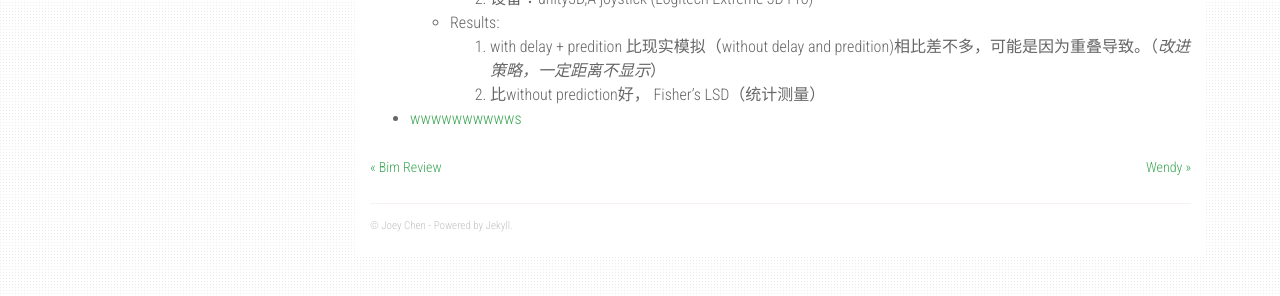
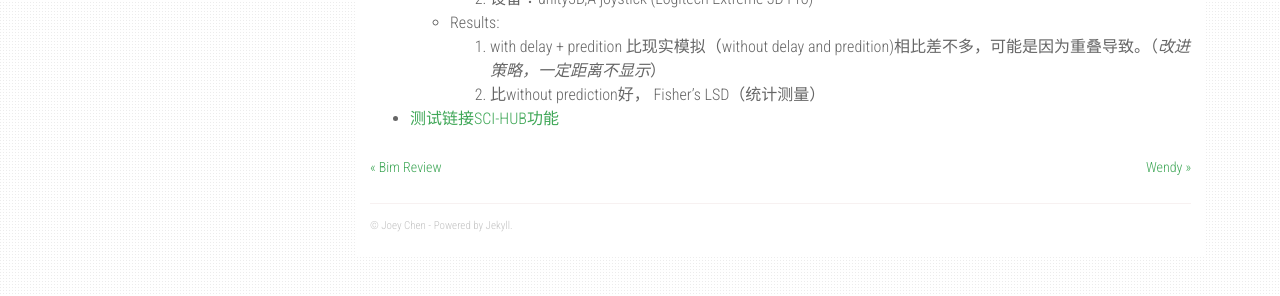
Before and after one commit to czy95/czy95.github.io, a Jekyll site: the page built from _posts/2020-10-27-ISARC-Meeting.md, in a window 1280 px wide. Shown: the part 604-900 px from the top of the page. Built offline with Jekyll 4.4.1, drawn with Linux system fonts in a browser that asks for light colours; nearby versions of some CDN libraries.

Commit message:
Update 2020-10-27-ISARC-Meeting.md

```diff
--- a/_posts/2020-10-27-ISARC-Meeting.md
+++ b/_posts/2020-10-27-ISARC-Meeting.md
@@ -26,4 +26,4 @@ layout: post
   - Results:
     1. with delay + predition 比现实模拟（without delay and predition)相比差不多，可能是因为重叠导致。（*改进策略，一定距离不显示*）
     2. 比without prediction好， Fisher's LSD（统计测量）
-* [wwwwwwwwwws](https://sci-hub.do/10.1061/(asce)co.1943-7862.0001749)
+* [测试链接SCI-HUB功能](https://sci-hub.do/10.1061/(asce)co.1943-7862.0001749)
```
